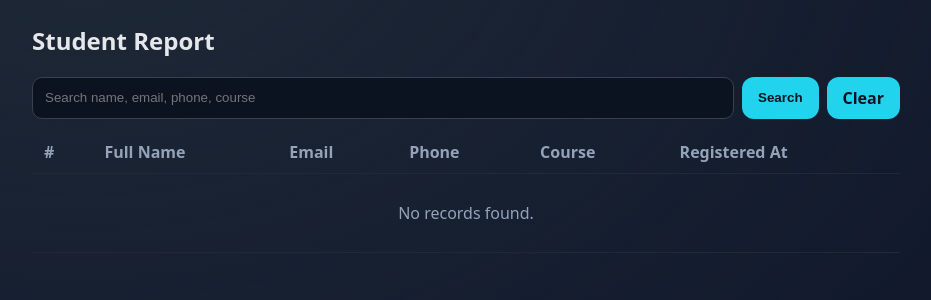
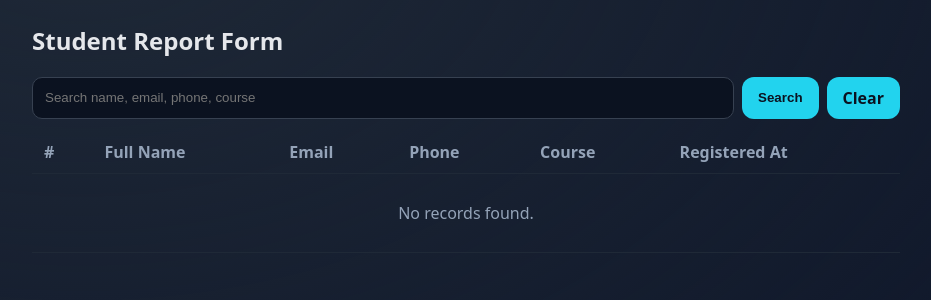
Before and after one commit to mshora87/student-registration-app, a Flask app: page /report in a window 1280 px wide. Shown: the part 59-359 px from the top of the page, without its empty margins (174-1105 px from the left). Run offline with Flask 3, Linux system fonts and the light colour scheme; data that the repository does not hold is empty.

Commit message:
update search page

```diff
--- a/app/templates/report.html
+++ b/app/templates/report.html
@@ -1,6 +1,6 @@
 {% extends "base.html" %}
 {% block content %}
-<h2>Student Report</h2>
+<h2>Student Report Form</h2>
 
 <form method="GET" class="search">
   <input type="text" name="q" value="{{ search }}" placeholder="Search name, email, phone, course">
```
